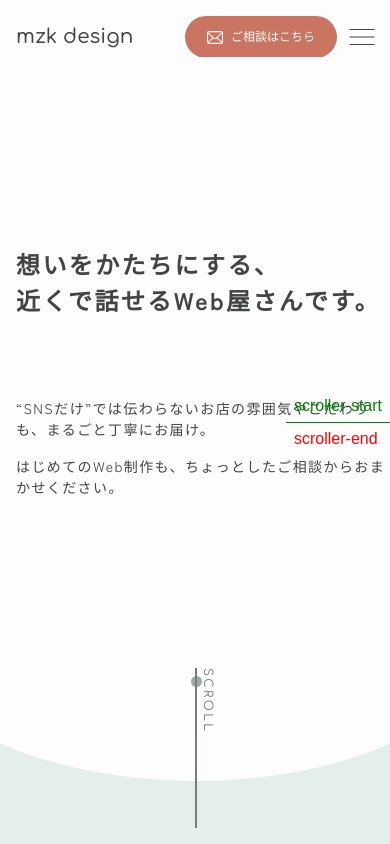
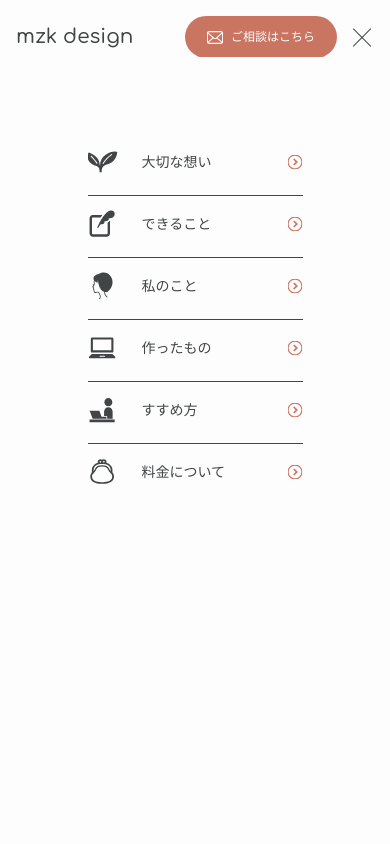
Before and after one commit to mzk0008/mzk_portfolio, a plain HTML site: page index.html in a window 390 px wide. Both pictures are taken after a click on the button 361 px from the left and 37 px from the top of the page. Shown: the top 844 px of the page. Drawn offline with nearby package versions, Linux system fonts and the light colour scheme; a web font is replaced by a local one.

Commit message:
hamburger

```diff
--- a/css/style.css
+++ b/css/style.css
@@ -108,7 +108,7 @@ body {
   transform: translateX(-50%);
   width: 100%;
   max-width: 1080px;
-  transition: all 1s ease-in-out;
+  transition: all 0.8s ease-out;
 }
 @media screen and (min-width: 1080px) {
   .l_header {
@@ -118,22 +118,6 @@ body {
     top: 24px;
     left: 50%;
     transform: translateX(-50%);
-    transition: opacity 0.8s ease;
-  }
-  .l_header.is-fixed {
-    padding-top: 0;
-    position: fixed;
-    opacity: 0;
-    animation: fadeInFixed 0.4s ease-in-out forwards;
-  }
-
-  @keyframes fadeInFixed {
-    from {
-      opacity: 0;
-    }
-    to {
-      opacity: 1;
-    }
   }
 }
 .l_header_logo {
@@ -148,11 +132,107 @@ body {
   }
 }
 .l_header_nav {
+  /* display: none; */
+  opacity: 0;
+  visibility: hidden;
+  pointer-events: none;
+  /* display: block; */
+}
+/* hamburger　開いたとき */
+
+.is-active .l_header_nav-list {
+  position: absolute;
+  top: calc(58px + 25px + 64px);
+  left: 50%;
+  transform: translateX(-50%);
+  width: 215px;
+}
+.is-active .l_header_nav-item {
+  position: relative;
+}
+.is-active .l_header_nav-item::before {
+  content: "";
+  background: url(../img/arrow.svg) no-repeat center / cover;
+  width: 15px;
+  height: 15px;
+  position: absolute;
+  top: 50%;
+  right: 0;
+  transform: translateY(-50%);
+}
+.is-active .l_header_nav-item::after {
+  content: "";
+  width: 100%;
+  height: 1px;
+  background: var(--black-color);
+  position: absolute;
+  top: 48px;
+  left: 50%;
+  transform: translateX(-50%);
+}
+.is-active .l_header_nav-item:last-child::after {
   display: none;
 }
+.is-active .l_header_nav-item:not(:first-child) {
+  margin-top: 32px;
+}
+.is-active .l_header_nav-link {
+  display: flex;
+  align-items: center;
+  gap: 24px;
+}
+.is-active .l_header_nav-icon-wrapper {
+  width: 30px;
+  height: 30px;
+}
+.l_header_nav-icon-wrapper {
+  width: 30px;
+  height: 30px;
+}
+.l_header_nav-icon {
+  width: 100%;
+  height: 100%;
+}
+
+.js_navigation {
+  opacity: 0;
+  visibility: hidden;
+  pointer-events: none;
+  transition: opacity 0.3s ease;
+  position: fixed;
+  top: 0;
+  left: 0;
+  height: 100vh;
+  width: 100%;
+  background: var(--white-color);
+  z-index: var(--z-index-back);
+}
+
+.js_navigation.is-active {
+  opacity: 1;
+  visibility: visible;
+  pointer-events: auto;
+}
+@media screen and (min-width: 1080px) {
+  .js_navigation {
+    all: unset; /* すべてリセットして通常レイアウトに戻す */
+    /* display: block; */
+    opacity: 1;
+    visibility: visible;
+    pointer-events: auto;
+    position: static;
+    height: auto;
+    width: auto;
+    background: transparent;
+  }
+}
+
 @media screen and (min-width: 1080px) {
   .l_header_nav {
-    display: block;
+    /* display: block; */
+    opacity: 1;
+    visibility: visible;
+    pointer-events: none;
   }
 
   .l_header_nav-list {
@@ -174,7 +254,6 @@ body {
     text-align: center;
   }
 }
-
 .l_header_btn {
   font-size: 12px;
 }
@@ -183,7 +262,6 @@ body {
     margin-left: 16px;
   }
 }
-
 .l_header_bg {
   top: 100%;
 }
@@ -193,7 +271,13 @@ body {
 .l_footer {
   max-width: 1080px;
   margin: 0 auto;
+  padding: 0 16px;
   position: relative;
+}
+@media screen and (min-width: 768px) {
+  .l_footer {
+    padding: 0;
+  }
 }
 .l_footer-inner {
   max-width: 1080px;
@@ -325,6 +409,7 @@ body {
   position: absolute;
   background: var(--black-color);
   left: 50%;
+  transition: all 0.3s;
 }
 
 .m_hamburger-bar:first-child {
@@ -480,7 +565,7 @@ body {
   left: 50%;
   transform: translate(-50%, -50%);
   width: 100%;
-  max-width: 500px;
+  max-width: 400px;
 }
 @media screen and (min-width: 768px) {
   .m_cta-inner {
@@ -1507,26 +1592,50 @@ body {
   }
 }
 
+.top_faq_content__a {
+  align-items: flex-start;
+}
+
+/* js */
+
+.js_body.is-active {
+  overflow: hidden;
+  width: 100%;
+}
+
+/* hamburger*/
+.js_hamburger.is-active .m_hamburger-bar:first-child {
+  top: 50%;
+  transform: translate(-50%, 0) rotate(45deg);
+}
+
+.js_hamburger.is-active .m_hamburger-bar:nth-child(2) {
+  opacity: 0;
+}
+
+.js_hamburger.is-active .m_hamburger-bar:last-child {
+  top: 50%;
+  transform: translate(-50%, 0) rotate(-45deg);
+}
+
+/* header pc 固定 */
+@media screen and (min-width: 1080px) {
+  .js_header.is-fixed {
+    padding-top: 0;
+    position: fixed;
+  }
+}
+
+/* header　非表示 */
+.js_header.is-hide {
+  opacity: 0;
+  pointer-events: none;
+  transition: all 0.3s ease-in-out;
+}
+
+/* faq */
 .js_faq-a {
   height: 0;
   opacity: 0;
   overflow: hidden;
 }
-
-.top_faq_content__a {
-  align-items: flex-start;
-}
-
-/* js */
-
-.js_header.is-hide {
-  transition: opacity 0.3s ease-in-out, transform 0.3s ease-in-out;
-  opacity: 0;
-  pointer-events: none;
-  /* クリックできないようにする */
-}
-.is-hide {
-  opacity: 0;
-  pointer-events: none;
-  transition: opacity 0.3s ease;
-}
--- a/js/main.js
+++ b/js/main.js
@@ -7,13 +7,12 @@ const body = document.querySelector(".js_body");
 
 //ハンバーガーをクリックしたら
 hamburger.addEventListener("click", () => {
-  //それぞれに対してis-activeクラスをつけ外しする
   hamburger.classList.toggle("is-active");
   navigation.classList.toggle("is-active");
   body.classList.toggle("is-active");
 });
 
-const navLinks = document.querySelectorAll(".l_header-nav_link");
+const navLinks = document.querySelectorAll(".l_header_nav-link");
 navLinks.forEach((navLink) => {
   navLink.addEventListener("click", () => {
     hamburger.classList.remove("is-active");
@@ -22,17 +21,25 @@ navLinks.forEach((navLink) => {
   });
 });
 
+window.addEventListener("resize", () => {
+  if (window.innerWidth >= 1080) {
+    // is-activeを全部外す
+    document.querySelector(".js_hamburger")?.classList.remove("is-active");
+    document.querySelector(".js_navigation")?.classList.remove("is-active");
+    document.querySelector(".js_body")?.classList.remove("is-active");
+  }
+});
+
 // header pc固定
-const header = document.querySelector(".l_header");
-const trigger = document.querySelector(".top_kv");
+const header = document.querySelector(".js_header");
+const main = document.querySelector(".l_main");
 
 window.addEventListener("scroll", () => {
-  const triggerBottom = trigger.getBoundingClientRect().bottom;
+  const mainTop = main.getBoundingClientRect().top;
+  const triggerPoint = window.innerHeight * 0.3;
 
-  if (triggerBottom <= 0) {
-    if (!header.classList.contains("is-fixed")) {
-      header.classList.add("is-fixed");
-    }
+  if (mainTop <= triggerPoint) {
+    header.classList.add("is-fixed");
   } else {
     header.classList.remove("is-fixed");
   }
@@ -96,12 +103,12 @@ document.addEventListener("DOMContentLoaded", () => {
 
   ScrollTrigger.create({
     trigger: ".js_cta",
-    start: "top center",
-    end: "center center",
+    start: "center center",
     toggleClass: {
       targets: ".js_header",
       className: "is-hide",
     },
-    markers: true,
+    endTrigger: ".js_footer",
+    end: "center center",
   });
 });
```
